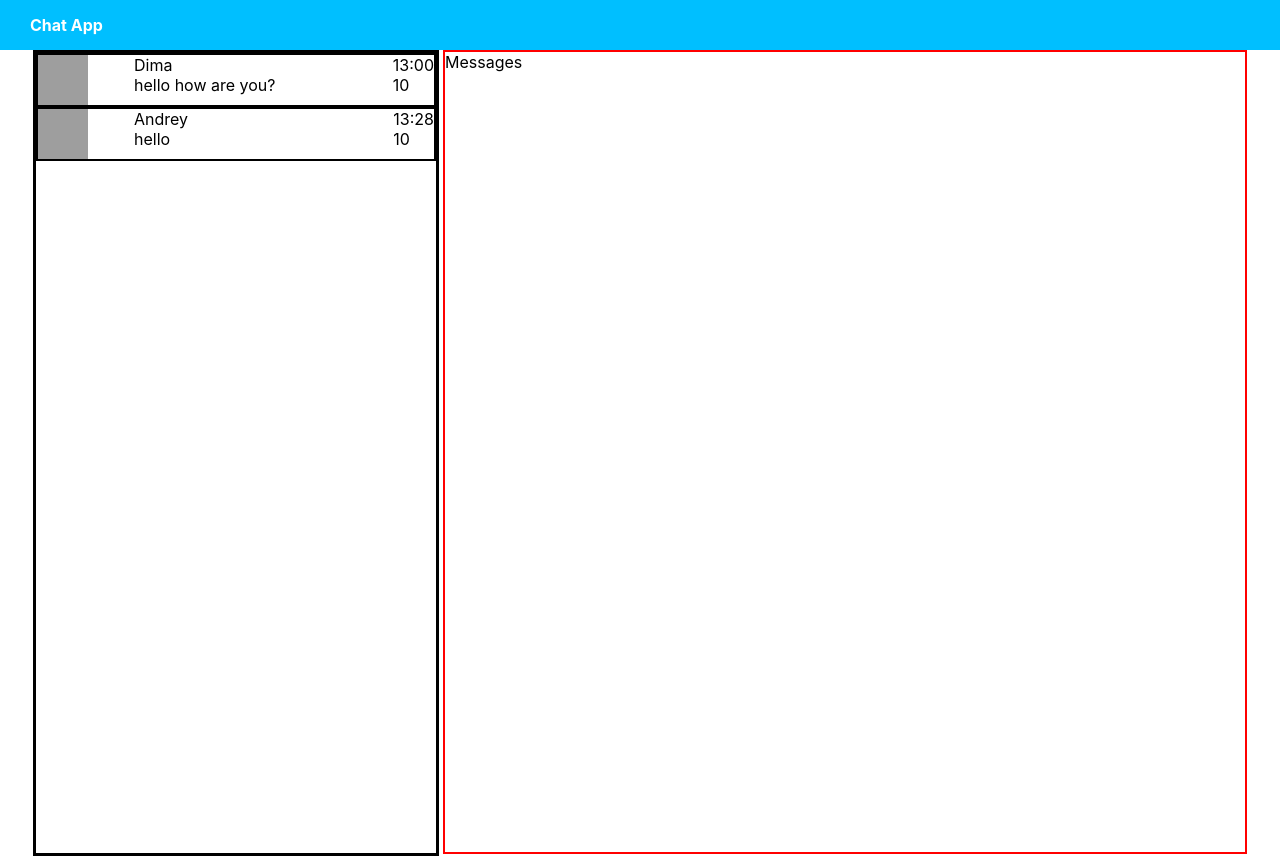
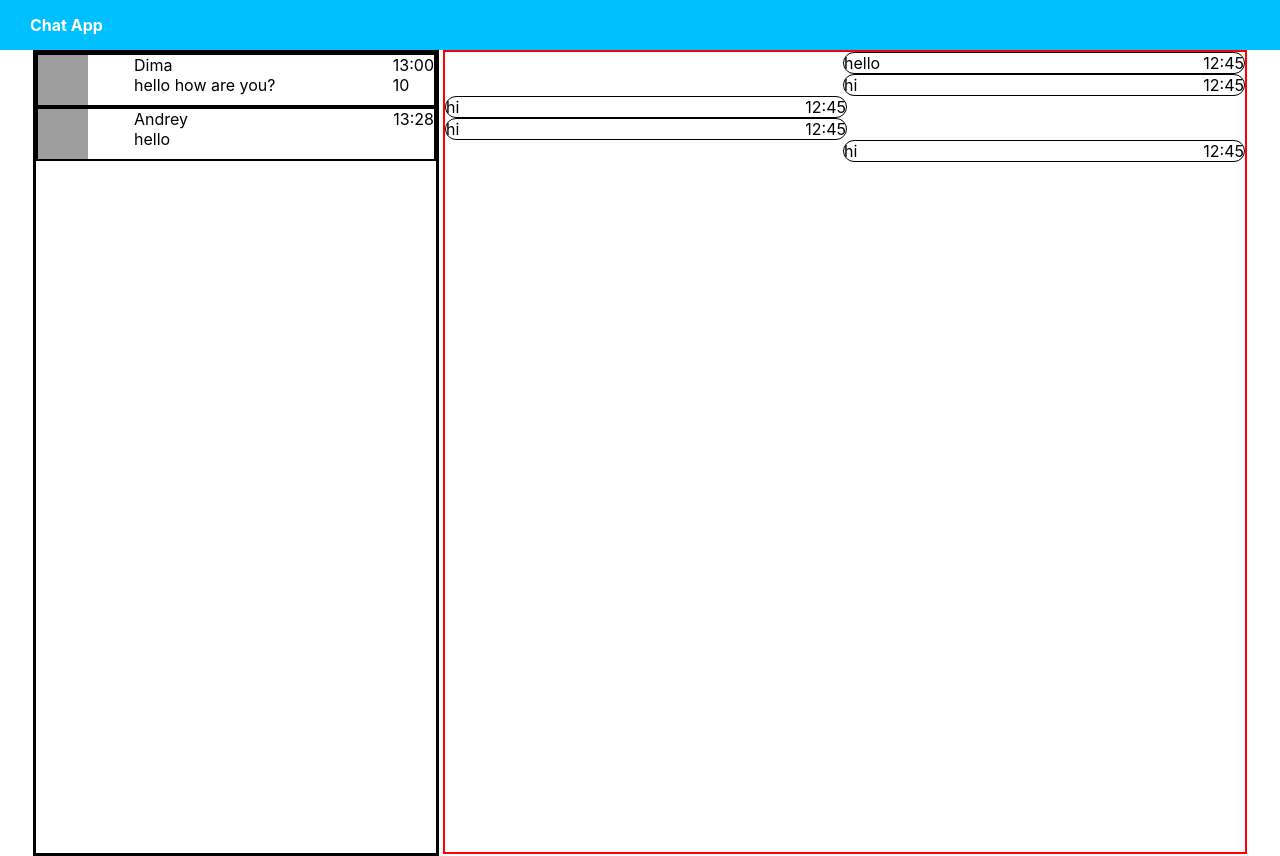
Before and after one commit to RomaKurilovich/chats-app, a React (Create React App) app: page / in a window 1280 px wide. Built offline with nearby package versions, Linux system fonts and the light colour scheme; no server answers; grey boxes are pictures that could not be loaded.

Commit message:
props into messages

```diff
--- a/src/components/Chat.jsx
+++ b/src/components/Chat.jsx
@@ -35,17 +35,50 @@ class Chat extends React.Component  {
             lastMessageBody:'hello',
             lastMessageAuthorId: "125",
             lastMessageData: "13:28",
-            lastMessageIsRead: false,
+            lastMessageIsRead: true,
             isHidden: false
         }],
-        messages:[{
+        messages: [{
             chatId: "12",
             authorId: "123",
             isMessageRead: false,
             date: "12:45",
-            status: 'not deleted' ,
+            status: 'not deleted',
             body: 'hello '
-        }]
+        },
+            {
+                chatId: "12",
+                authorId: "123",
+                isMessageRead: false,
+                date: "12:45",
+                status: 'not deleted',
+                body: 'hi '
+            },
+            {
+                chatId: "12",
+                authorId: "125",
+                isMessageRead: false,
+                date: "12:45",
+                status: 'not deleted',
+                body: 'hi '
+            },
+            {
+                chatId: "12",
+                authorId: "125",
+                isMessageRead: false,
+                date: "12:45",
+                status: 'not deleted',
+                body: 'hi '
+            },
+            {
+                chatId: "12",
+                authorId: "123",
+                isMessageRead: false,
+                date: "12:45",
+                status: 'not deleted',
+                body: 'hi '
+            },
+        ]
     };
 
     render(){
--- a/src/components/Dialogs/Dialog.jsx
+++ b/src/components/Dialogs/Dialog.jsx
@@ -12,7 +12,7 @@ const Dialog = (props) => {
                   </div>
                   <div>
                       <div>{props.dialog.lastMessageData} </div>
-                      <div>{props.dialog.newMessageCount} </div>
+                      <div>{!props.dialog.lastMessageIsRead && props.dialog.newMessageCount} </div>
                   </div>
               </div>
           </div>
--- a/src/components/Dialogs/Dialogs.jsx
+++ b/src/components/Dialogs/Dialogs.jsx
@@ -5,7 +5,9 @@ import Dialog from "./Dialog";
 class Dialogs extends React.Component{
     render(){
         let Dialogs = this.props.dialogs.map(d=>{
-            return <Dialog dialog={d}/>
+            if (!d.isHidden) {
+                return <Dialog dialog={d}/>
+            }
         });
         return(<div className={s.dialogs}>
                 {Dialogs}
--- /dev/null
+++ b/src/components/messages/Message.jsx
@@ -0,0 +1,13 @@
+import React from 'react'
+import s from './Messages.module.css'
+
+const Message = (props) => {
+    return (
+        <div className={s.message + " " + ((props.message.authorId == 123)?s.my:s.his)}>
+            <span className={s.body}>{props.message.body}</span>
+            <span className={s.date}>{props.message.date}</span>
+        </div>
+    )
+};
+
+export default  Message
--- a/src/components/messages/Messages.jsx
+++ b/src/components/messages/Messages.jsx
@@ -1,11 +1,15 @@
 import React from 'react'
 import s from './../Chat.module.css'
+import Message from "./Message";
 
 class Messages extends React.Component{
     render(){
+        let messages = this.props.messages.map(m=>{
+            return <Message message={m}/>
+        });
         return(
             <div className={s.messages}>
-                Messages
+                {messages}
             </div>
         )
     }
--- a/src/components/messages/Messages.module.css
+++ b/src/components/messages/Messages.module.css
@@ -0,0 +1,28 @@
+.message{
+    display: grid;
+    grid-template-columns: repeat(10, 1fr);
+    width: 50%;
+    border: 1px solid black;
+    border-radius: 20px;
+    grid-template-areas: "body body body body body body body body body date";
+}
+
+.my{
+    float: right;
+}
+
+.his{
+    float: left;
+}
+
+.body {
+    grid-area: body;
+    align-self: start;
+    justify-self: start;
+}
+
+.data {
+    grid-area: body;
+    align-self: end;
+    justify-self: end;
+}
```
